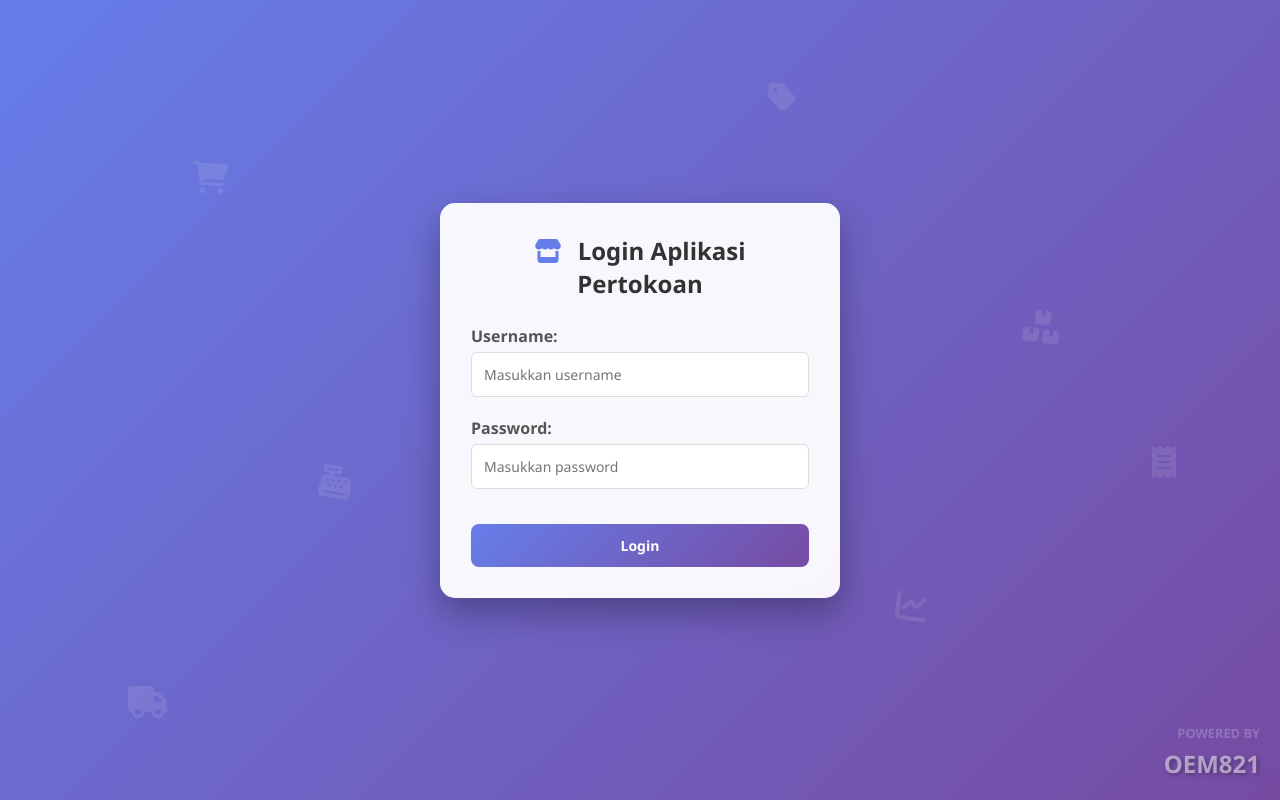
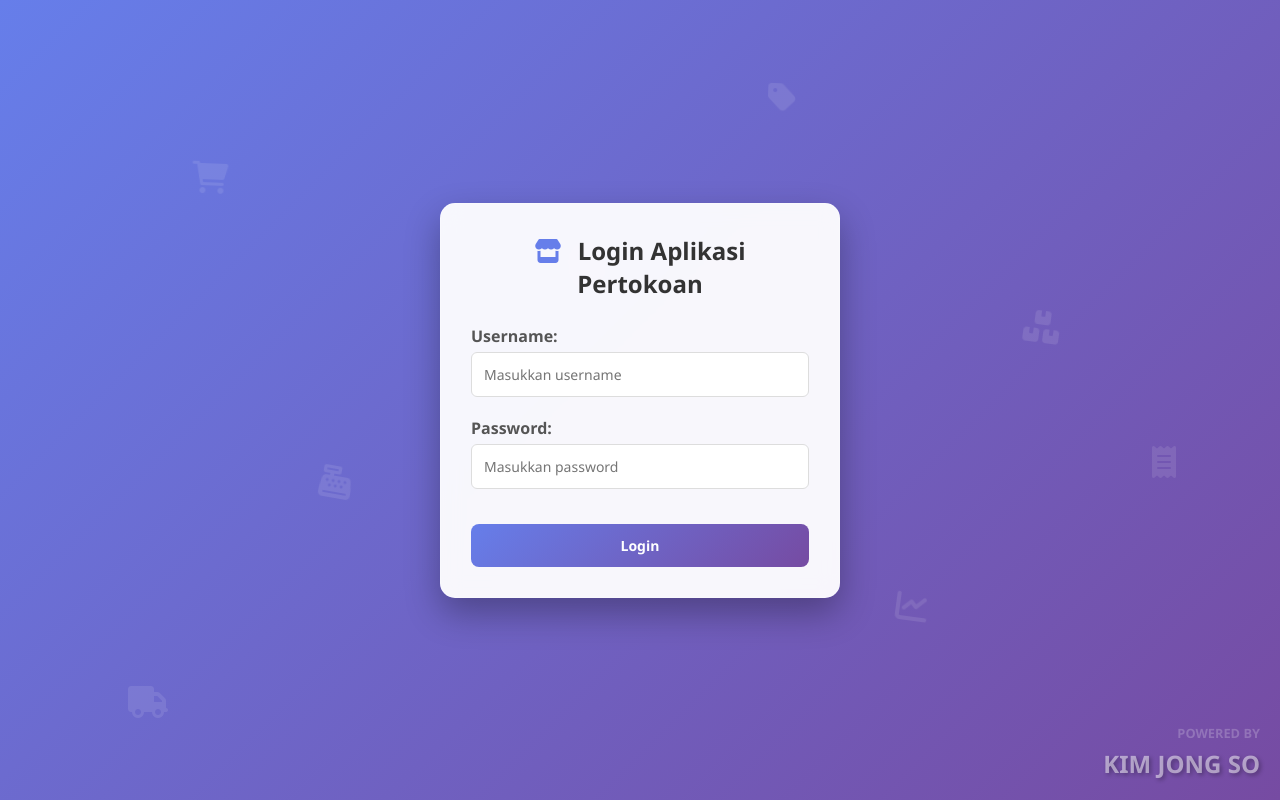
Before and after one commit to scgeast/Toko-Kelontong, a plain HTML site: page index.html in a window 1280 px wide. Drawn offline with nearby package versions, Linux system fonts and the light colour scheme.

Commit message:
Update index.html

```diff
--- a/index.html
+++ b/index.html
@@ -869,7 +869,7 @@
         <!-- Teks Grafiti -->
         <div class="graffiti-text">
             <div>Powered by</div>
-            <span>Oem821</span>
+            <span>Kim Jong So</span>
         </div>
 
         <div class="login-card">
@@ -2485,7 +2485,7 @@
 
             select.innerHTML = '<option value="">Pilih Nomor PO</option>';
 
-            // Hanya menampilkan PO dengan status 'pending' (outstanding/aktif)
+            // Hanya menampilkan PO dengan status 'Menunggu' (outstanding/aktif)
             const outstandingPOs = purchaseOrders.filter(po => po.status === 'Menunggu');
 
             outstandingPOs.forEach(po => {
```
